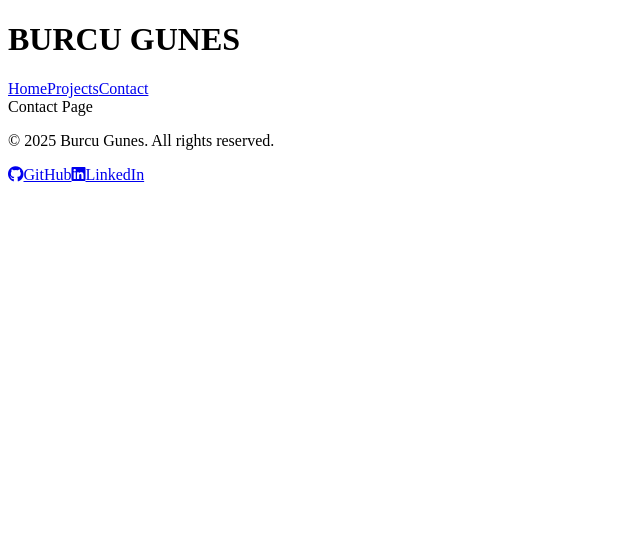
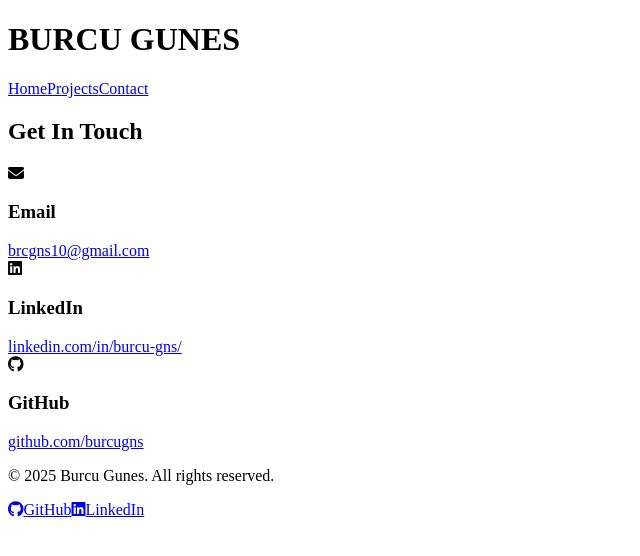
Before and after one commit to burcugns/react-portfolio, a React (Vite) app: page /contact in a window 1280 px wide. Shown: the top 556 px of the page, without its empty margins (0-640 px from the left). Built offline with nearby package versions, Linux system fonts and the light colour scheme.

Commit message:
contact page added

```diff
--- a/src/pages/ContactPage.jsx
+++ b/src/pages/ContactPage.jsx
@@ -1,5 +1,48 @@
-import React from "react";
+export default function ContactPage() {
+  return (
+    <div className="home-page contact-page">
+      <h2 className="contact-title">Get In Touch</h2>
+      <div className="contact-info-container">
+        <div className="contact-info">
+          <div className="contact-item">
+            <i className="fas fa-envelope"></i>
+            <div className="contact-details">
+              <h3>Email</h3>
+              <a href="mailto:brcgns10@gmail.com" className="contact-link">
+                brcgns10@gmail.com
+              </a>
+            </div>
+          </div>
 
-export default function ContactPage() {
-  return <div>Contact Page</div>;
+          <div className="contact-item">
+            <i className="fab fa-linkedin"></i>
+            <div className="contact-details">
+              <h3>LinkedIn</h3>
+              <a
+                href="https://www.linkedin.com/in/burcu-gns/"
+                target="_blank"
+                className="contact-link"
+              >
+                linkedin.com/in/burcu-gns/
+              </a>
+            </div>
+          </div>
+
+          <div className="contact-item">
+            <i className="fab fa-github"></i>
+            <div className="contact-details">
+              <h3>GitHub</h3>
+              <a
+                href="https://github.com/burcugns"
+                target="_blank"
+                className="contact-link"
+              >
+                github.com/burcugns
+              </a>
+            </div>
+          </div>
+        </div>
+      </div>
+    </div>
+  );
 }
```
